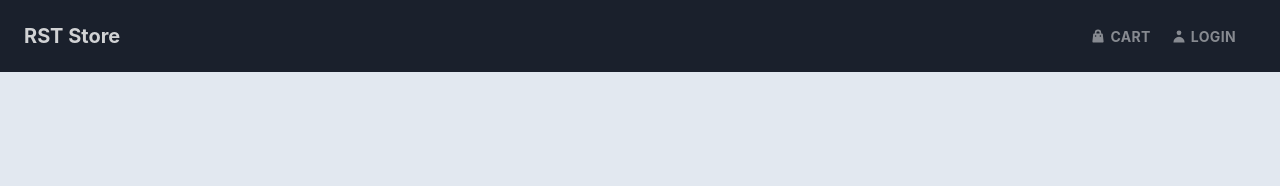
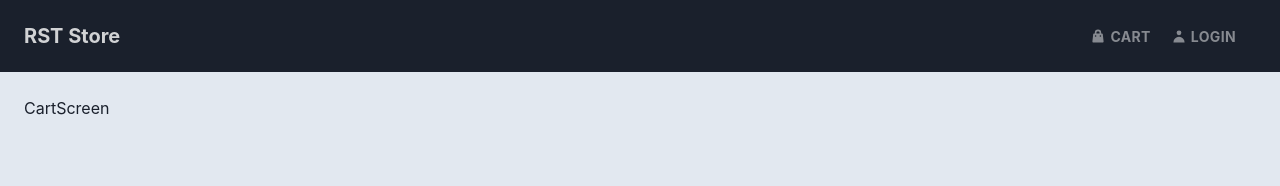
Before and after one commit to SwapnaliSa/Fashion-Store, a React (Create React App) app in the folder frontend/: page /cart in a window 1280 px wide. Shown: the top 186 px of the page. Built offline with nearby package versions, Linux system fonts and the light colour scheme.

Commit message:
Step 27 completed. Cart Screen and Route done.

```diff
--- a/frontend/src/App.js
+++ b/frontend/src/App.js
@@ -3,6 +3,7 @@ import { BrowserRouter, Route, Routes } from 'react-router-dom';
 
 import Footer from './components/Footer';
 import Header from './components/Header';
+import CartScreen from './screens/CartScreen';
 import HomeScreen from './screens/HomeScreen';
 import ProductScreen from './screens/ProductScreen';
 
@@ -21,6 +22,8 @@ const App = () => {
 				<Routes>
 					<Route path='/' element={<HomeScreen />} />
 					<Route path='/product/:id' element={<ProductScreen />} />
+					<Route path='/cart/:id' element={<CartScreen />} />
+					<Route path='/cart' element={<CartScreen />} />
 				</Routes>
 			</Flex>
 			<Footer />
--- a/frontend/src/components/Header.js
+++ b/frontend/src/components/Header.js
@@ -48,7 +48,7 @@ const Header = () => {
 				alignItems='center'>
 				<Link
 					as={RouterLink}
-					to='/'
+					to='/cart'
 					fontSize='sm'
 					letterSpacing='wide'
 					color='whiteAlpha.600'
@@ -65,7 +65,7 @@ const Header = () => {
 
 				<Link
 					as={RouterLink}
-					to='/'
+					to='/login'
 					fontSize='sm'
 					letterSpacing='wide'
 					color='whiteAlpha.600'
--- /dev/null
+++ b/frontend/src/screens/CartScreen.js
@@ -0,0 +1,18 @@
+import { useParams, useSearchParams } from 'react-router-dom';
+
+const CartScreen = () => {
+	const [searchParams] = useSearchParams();
+
+	const { id } = useParams();
+	let qty = searchParams.get('qty');
+
+	console.log(id, qty);
+
+	return (
+		<div>
+			<h1>CartScreen</h1>
+		</div>
+	);
+};
+
+export default CartScreen;
```
